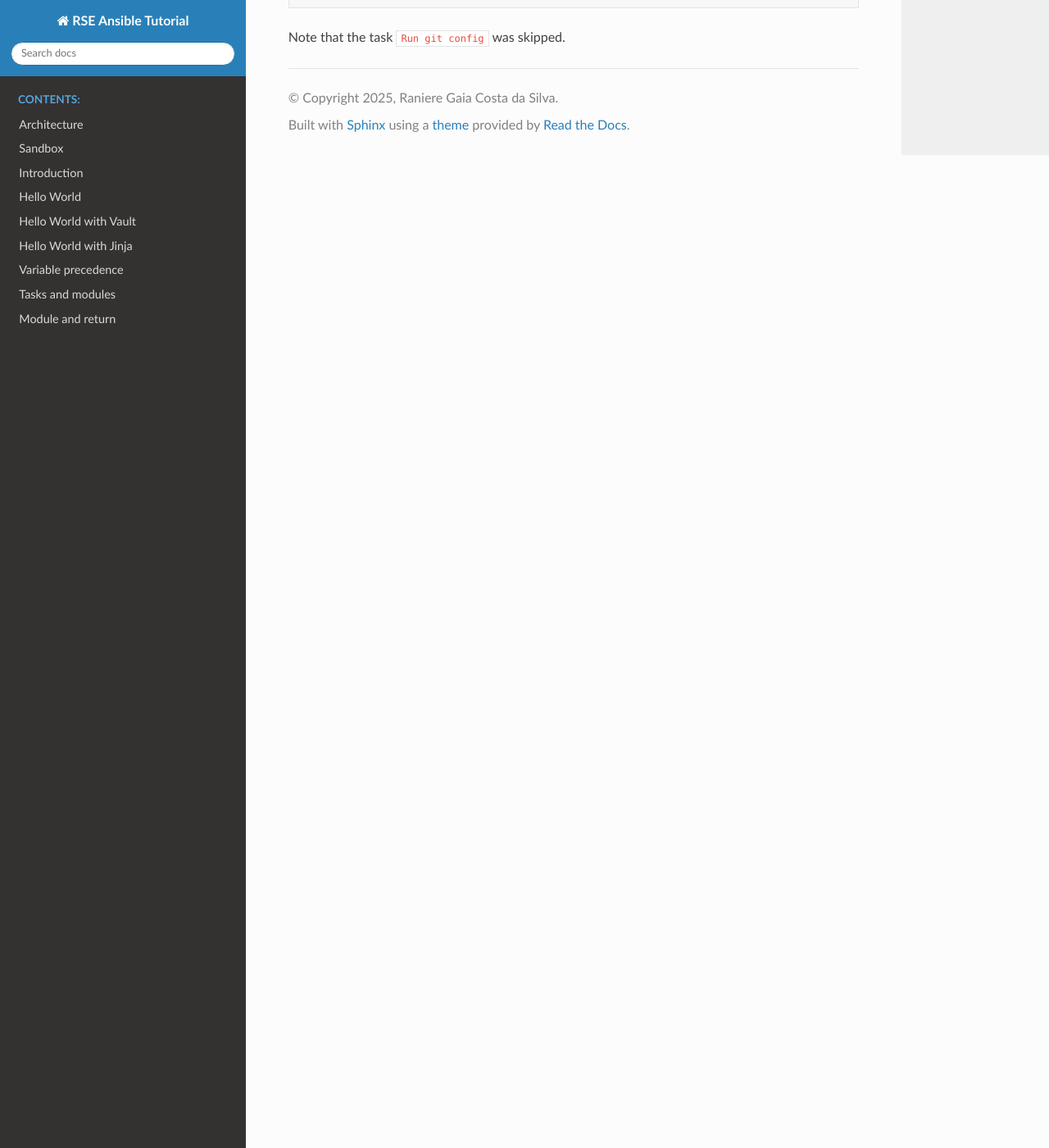
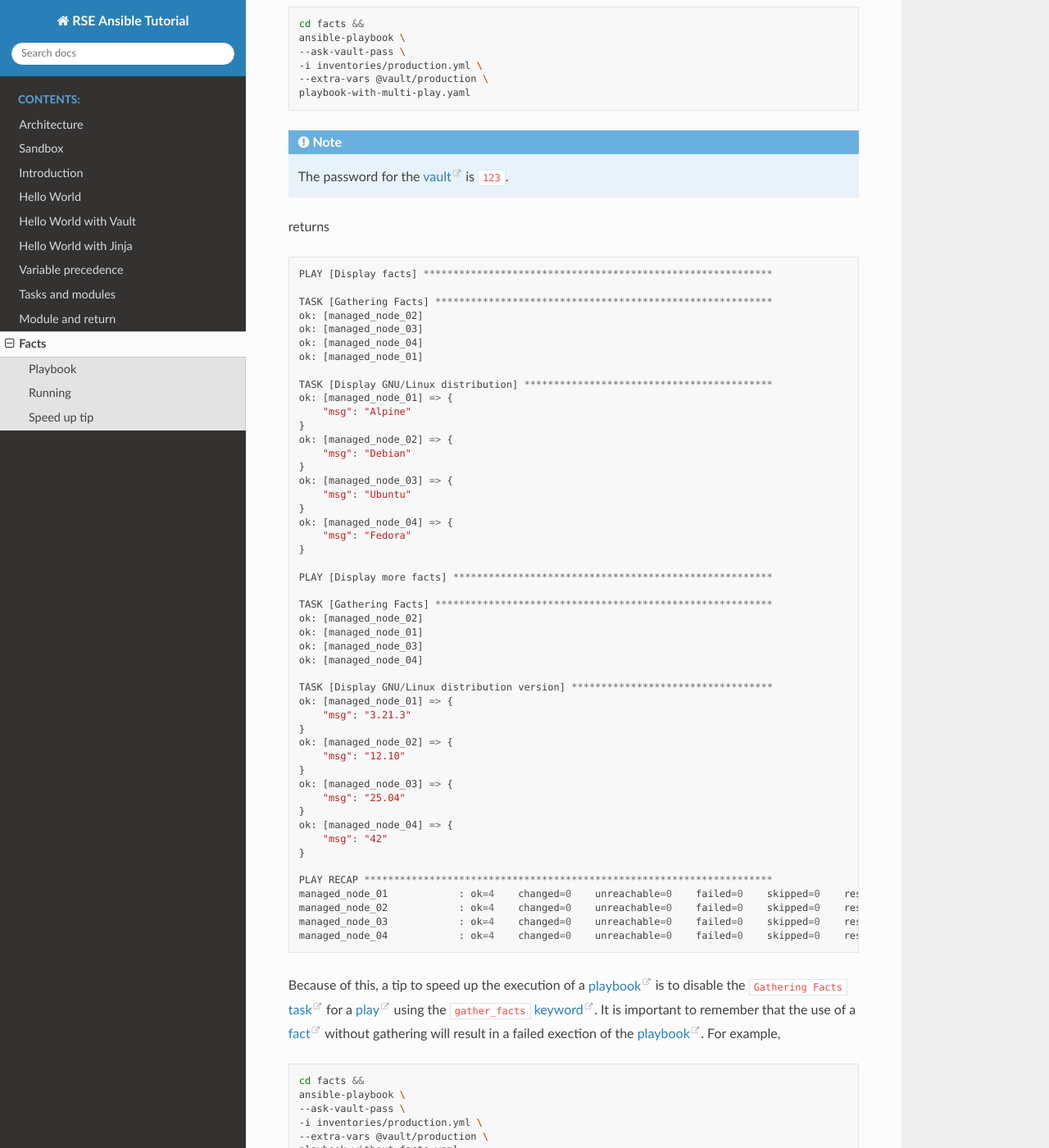
Before and after one commit to rgaiacs/rse-ansible-tutorial, a Sphinx documentation site: the page built from source/facts.rst, in a window 1280 px wide and 1400 px high, scrolled down 1895 px. Shown: the whole window at 82% size. Built offline with Sphinx 7.4.7 and the Read the Docs theme 3.1.0, drawn with Linux system fonts in a browser that asks for light colours; some of the changed text lies outside the part shown.

Commit message:
Complete chapter about facts

```diff
--- /dev/null
+++ b/source/examples/facts/playbook.yaml
@@ -0,0 +1,7 @@
+- name: Display facts
+  hosts:
+    - all
+  tasks:
+    - name: Display GNU/Linux distribution
+      ansible.builtin.debug:
+        msg: '{{ ansible_distribution }}'
--- a/source/facts.rst
+++ b/source/facts.rst
@@ -7,27 +7,23 @@ Facts
 
     All the files from this section are in :download:`facts.zip <./examples/facts.zip>`.
 
-At the end of the execution of a `module`_, a collection of values is return covering the execution. The return can be captured in a variable and used later, for example to conditionally execute the next step.
+In :doc:`hello-world-with-jinja`, variables were introduced. In this section, you will learn about a special type of variables named `facts <fact>`_ that are gathered from the managed nodes. `Facts <fact>`_ can be used to conditionally execution of `tasks <task>`_ as illustrated in :doc:`module-and-return`.
 
 Playbook
 --------
 
-..  literalinclude:: examples/module-and-return/playbook.yaml
+..  literalinclude:: examples/facts/playbook.yaml
     :caption: playbook.yml
     :language: yaml
 
-The above `playbook`_ has a single `play`_ with three `tasks <task>`_:
-
-1.  get information regarding the file ``/usr/bin/git``.
-2.  print the information collected in the previous task.
-3.  execute ``git config`` if ``/usr/bin/git`` exists.
+The above `playbook`_ has a single `play`_ with a single `task`_ that prints the name of the GNU/Linux distribution running on the managed node.
 
 Running
 -------
 
 ..  code:: bash
 
-    cd module-and-return
+    cd facts &&
     ansible-playbook \
     --ask-vault-pass \
     -i inventories/production.yml \
@@ -38,29 +34,129 @@ Running
 
 returns ::
 
-    PLAY [Collecting information] **************************************************
+    PLAY [Display facts] ***********************************************************
 
     TASK [Gathering Facts] *********************************************************
+    ok: [managed_node_02]
+    ok: [managed_node_03]
+    ok: [managed_node_04]
     ok: [managed_node_01]
 
-    TASK [Get stats of /usr/bin/git] ***********************************************
+    TASK [Display GNU/Linux distribution] ******************************************
+    ok: [managed_node_01] => {
+        "msg": "Alpine"
+    }
+    ok: [managed_node_02] => {
+        "msg": "Debian"
+    }
+    ok: [managed_node_03] => {
+        "msg": "Ubuntu"
+    }
+    ok: [managed_node_04] => {
+        "msg": "Fedora"
+    }
+
+    PLAY RECAP *********************************************************************
+    managed_node_01            : ok=2    changed=0    unreachable=0    failed=0    skipped=0    rescued=0    ignored=0
+    managed_node_02            : ok=2    changed=0    unreachable=0    failed=0    skipped=0    rescued=0    ignored=0
+    managed_node_03            : ok=2    changed=0    unreachable=0    failed=0    skipped=0    rescued=0    ignored=0
+    managed_node_04            : ok=2    changed=0    unreachable=0    failed=0    skipped=0    rescued=0    ignored=0
+
+Note that each managed node is running a different GNU/Linux distribution.
+
+Speed up tip
+------------
+
+When we execute a `playbook`_, each `play`_` runs a hidden `task`_, named ``Gathering Facts``. For example,
+
+..  code:: bash
+
+    cd facts &&
+    ansible-playbook \
+    --ask-vault-pass \
+    -i inventories/production.yml \
+    --extra-vars @vault/production \
+    playbook-with-multi-play.yaml
+
+..  include:: vault-password.rst
+
+returns ::
+
+    PLAY [Display facts] ***********************************************************
+
+    TASK [Gathering Facts] *********************************************************
+    ok: [managed_node_02]
+    ok: [managed_node_03]
+    ok: [managed_node_04]
     ok: [managed_node_01]
 
-    TASK [Print message] ***********************************************************
+    TASK [Display GNU/Linux distribution] ******************************************
     ok: [managed_node_01] => {
-        "msg": {
-            "changed": false,
-            "failed": false,
-            "stat": {
-                "exists": false
-            }
-        }
+        "msg": "Alpine"
+    }
+    ok: [managed_node_02] => {
+        "msg": "Debian"
+    }
+    ok: [managed_node_03] => {
+        "msg": "Ubuntu"
+    }
+    ok: [managed_node_04] => {
+        "msg": "Fedora"
     }
 
-    TASK [Run git config] **********************************************************
-    skipping: [managed_node_01]
+    PLAY [Display more facts] ******************************************************
+
+    TASK [Gathering Facts] *********************************************************
+    ok: [managed_node_02]
+    ok: [managed_node_01]
+    ok: [managed_node_03]
+    ok: [managed_node_04]
+
+    TASK [Display GNU/Linux distribution version] **********************************
+    ok: [managed_node_01] => {
+        "msg": "3.21.3"
+    }
+    ok: [managed_node_02] => {
+        "msg": "12.10"
+    }
+    ok: [managed_node_03] => {
+        "msg": "25.04"
+    }
+    ok: [managed_node_04] => {
+        "msg": "42"
+    }
 
     PLAY RECAP *********************************************************************
-    managed_node_01            : ok=3    changed=0    unreachable=0    failed=0    skipped=1    rescued=0    ignored=0
+    managed_node_01            : ok=4    changed=0    unreachable=0    failed=0    skipped=0    rescued=0    ignored=0
+    managed_node_02            : ok=4    changed=0    unreachable=0    failed=0    skipped=0    rescued=0    ignored=0
+    managed_node_03            : ok=4    changed=0    unreachable=0    failed=0    skipped=0    rescued=0    ignored=0
+    managed_node_04            : ok=4    changed=0    unreachable=0    failed=0    skipped=0    rescued=0    ignored=0
 
-Note that the task ``Run git config`` was skipped.
+Because of this, a tip to speed up the execution of a `playbook`_ is to disable the ``Gathering Facts`` `task`_ for a `play`_ using the ``gather_facts`` `keyword`_. It is important to remember that the use of a `fact`_ without gathering will result in a failed exection of the `playbook`_. For example,
+
+..  code:: bash
+
+    cd facts &&
+    ansible-playbook \
+    --ask-vault-pass \
+    -i inventories/production.yml \
+    --extra-vars @vault/production \
+    playbook-without-facts.yaml
+
+..  include:: vault-password.rst
+
+returns ::
+
+    PLAY [Display facts] ***********************************************************
+
+    TASK [Display GNU/Linux distribution] ******************************************
+    fatal: [managed_node_01]: FAILED! => {"msg": "The task includes an option with an undefined variable.. 'ansible_distribution' is undefined\n\nThe error appears to be in '/home/ansible/tutorial/facts/playbook-without-facts.yaml': line 6, column 7, but may\nbe elsewhere in the file depending on the exact syntax problem.\n\nThe offending line appears to be:\n\n  tasks:\n    - name: Display GNU/Linux distribution\n      ^ here\n"}
+    fatal: [managed_node_02]: FAILED! => {"msg": "The task includes an option with an undefined variable.. 'ansible_distribution' is undefined\n\nThe error appears to be in '/home/ansible/tutorial/facts/playbook-without-facts.yaml': line 6, column 7, but may\nbe elsewhere in the file depending on the exact syntax problem.\n\nThe offending line appears to be:\n\n  tasks:\n    - name: Display GNU/Linux distribution\n      ^ here\n"}
+    fatal: [managed_node_03]: FAILED! => {"msg": "The task includes an option with an undefined variable.. 'ansible_distribution' is undefined\n\nThe error appears to be in '/home/ansible/tutorial/facts/playbook-without-facts.yaml': line 6, column 7, but may\nbe elsewhere in the file depending on the exact syntax problem.\n\nThe offending line appears to be:\n\n  tasks:\n    - name: Display GNU/Linux distribution\n      ^ here\n"}
+    fatal: [managed_node_04]: FAILED! => {"msg": "The task includes an option with an undefined variable.. 'ansible_distribution' is undefined\n\nThe error appears to be in '/home/ansible/tutorial/facts/playbook-without-facts.yaml': line 6, column 7, but may\nbe elsewhere in the file depending on the exact syntax problem.\n\nThe offending line appears to be:\n\n  tasks:\n    - name: Display GNU/Linux distribution\n      ^ here\n"}
+
+    PLAY RECAP *********************************************************************
+    managed_node_01            : ok=0    changed=0    unreachable=0    failed=1    skipped=0    rescued=0    ignored=0
+    managed_node_02            : ok=0    changed=0    unreachable=0    failed=1    skipped=0    rescued=0    ignored=0
+    managed_node_03            : ok=0    changed=0    unreachable=0    failed=1    skipped=0    rescued=0    ignored=0
+    managed_node_04            : ok=0    changed=0    unreachable=0    failed=1    skipped=0    rescued=0    ignored=0
--- a/source/hyperlink-targets.rst
+++ b/source/hyperlink-targets.rst
@@ -5,9 +5,11 @@
 .. _block: https://docs.ansible.com/ansible/latest/reference_appendices/playbooks_keywords.html#block
 .. _container: https://en.wikipedia.org/wiki/Containerization_(computing)
 .. _default library: https://docs.ansible.com/ansible/latest/collections/index.html
+.. _fact: https://docs.ansible.com/ansible/latest/reference_appendices/special_variables.html#facts
 .. _infrastructure as code: https://en.wikipedia.org/wiki/Infrastructure_as_code
 .. _inventory: https://docs.ansible.com/ansible/latest/inventory_guide/index.html
 .. _Jinja: https://jinja.palletsprojects.com/
+.. _keyword: https://docs.ansible.com/ansible/latest/reference_appendices/playbooks_keywords.html
 .. _module: https://docs.ansible.com/ansible/latest/module_plugin_guide/modules_intro.html
 .. _play: https://docs.ansible.com/ansible/latest/reference_appendices/playbooks_keywords.html#play
 .. _playbook: https://docs.ansible.com/ansible/latest/playbook_guide/index.html
--- a/source/index.rst
+++ b/source/index.rst
@@ -22,3 +22,4 @@ It includes features for software provisioning, configuration management, and ap
    variable-precedence
    tasks-and-modules
    module-and-return
+   facts
```
Also changed, not shown: source/examples/facts/inventories/production.yml (added, +8 -0 lines), source/examples/facts/playbook-with-multi-play.yaml (added, +14 -0 lines), source/examples/facts/playbook-without-facts.yaml (added, +8 -0 lines), 3 other files.
